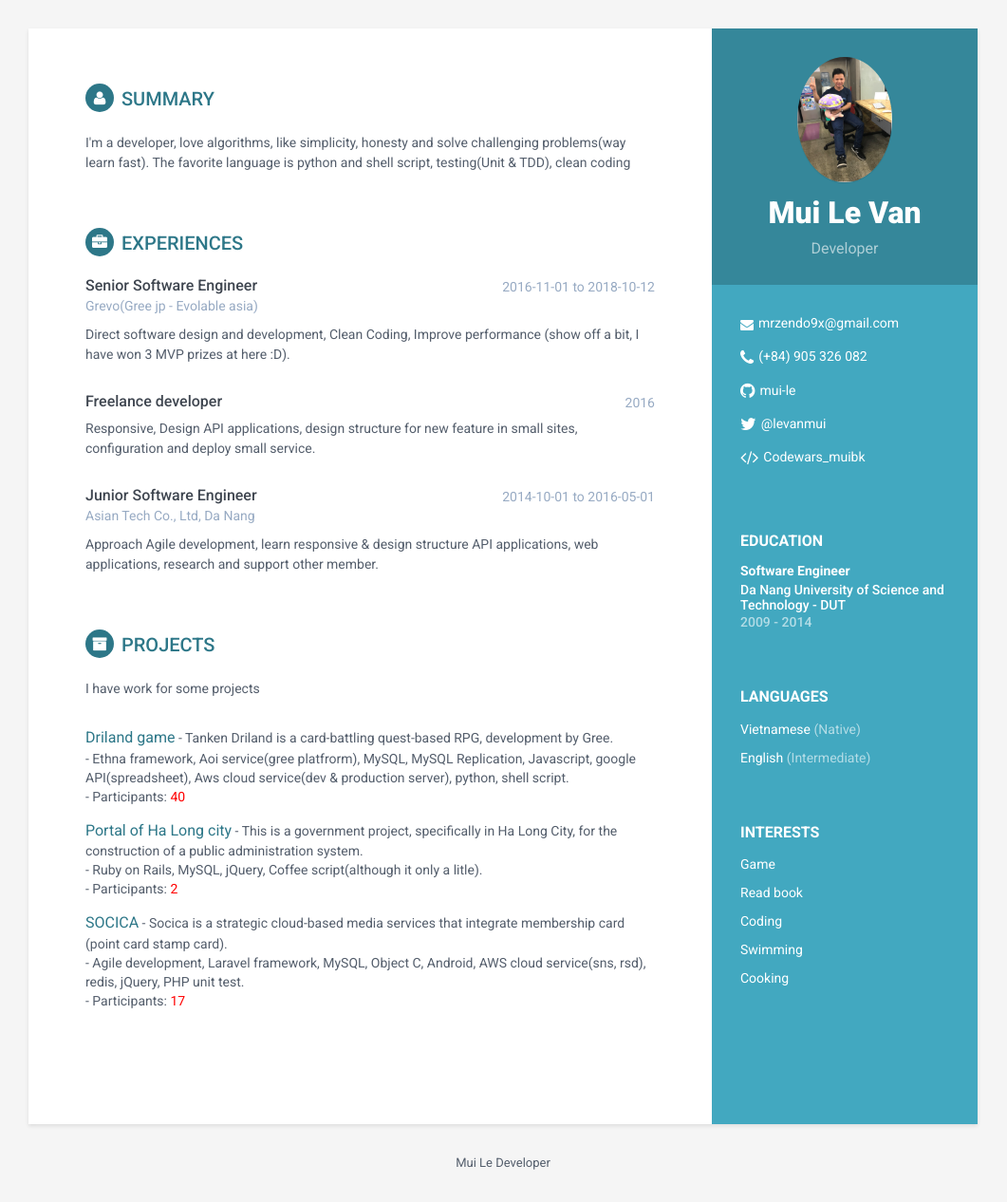
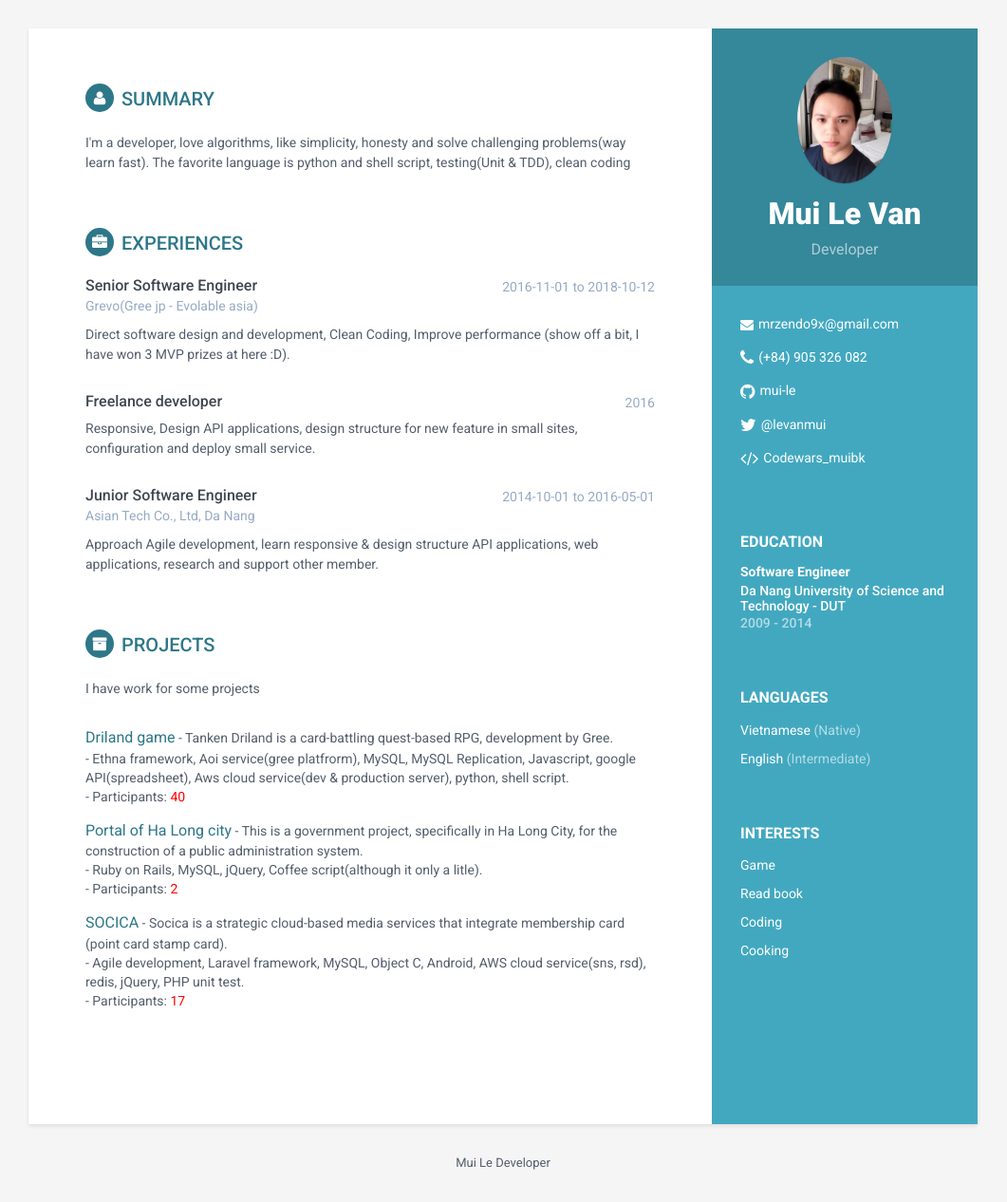
Before and after one commit to Mui-le/my-cv, a Jekyll site: the page built from index.html, in a window 1280 px wide. Shown: the whole page at 95% size, without its empty margins (110-1171 px from the left). Built offline with Jekyll 4.4.1, drawn with Linux system fonts in a browser that asks for light colours.

Commit message:
[update] avatar

```diff
--- a/_data/data.yml
+++ b/_data/data.yml
@@ -11,7 +11,7 @@ sidebar:
     # Profile information
     name: Mui Le Van
     tagline: Developer
-    pic: my_profile.png  #place a 100x100 picture inside /assets/images/ folder and provide the name of the file below
+    pic: my_avt.jpg  #place a 100x100 picture inside /assets/images/ folder and provide the name of the file below
 
     # Sidebar links
     email: mrzendo9x@gmail.com
@@ -37,9 +37,6 @@ sidebar:
           link:
         - interest:
           item: Coding
-          link:
-        - interest:
-          item: Swimming
           link:
         - interest:
           item: Cooking
```
Also changed, not shown: assets/images/my_avt.jpg (added), assets/images/my_profile.png (deleted).
